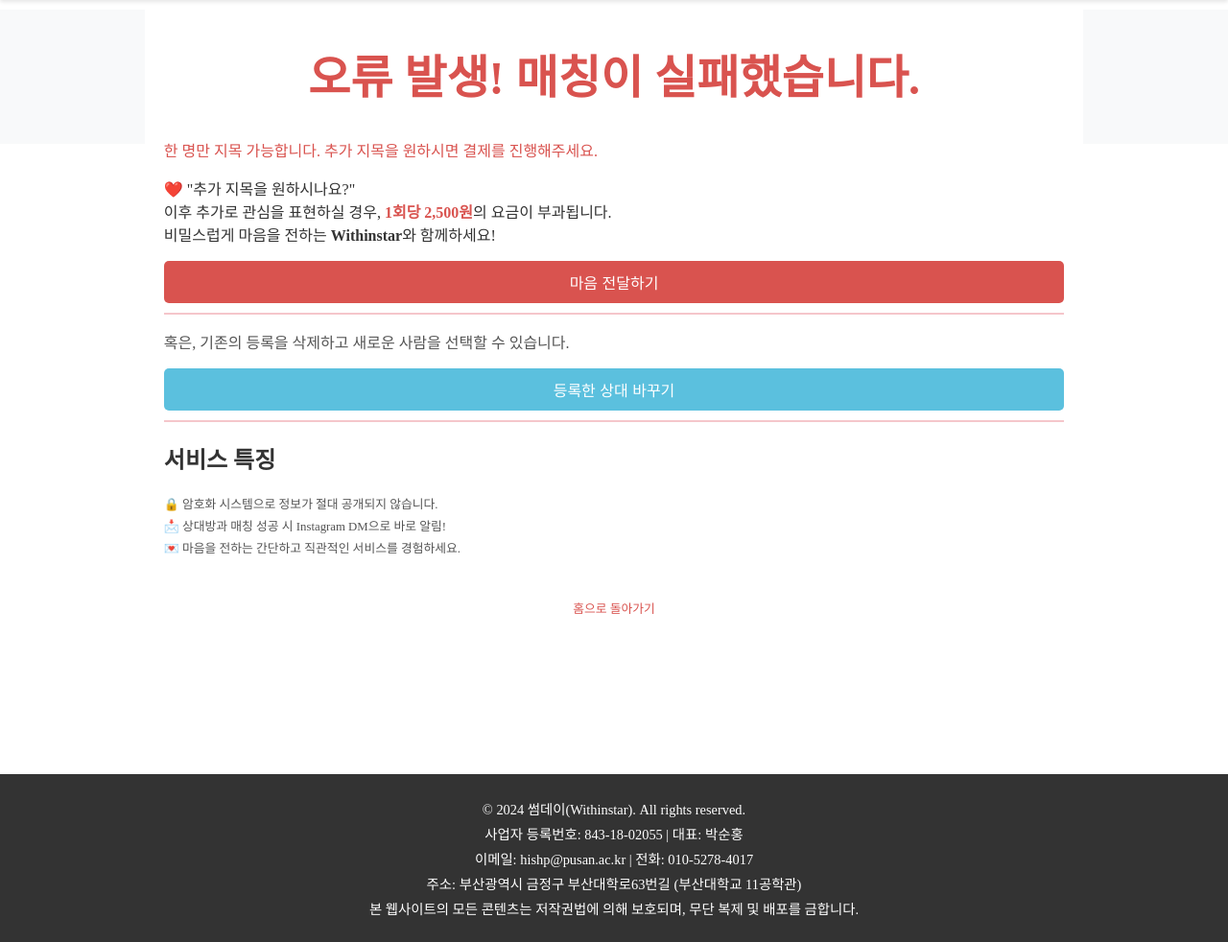
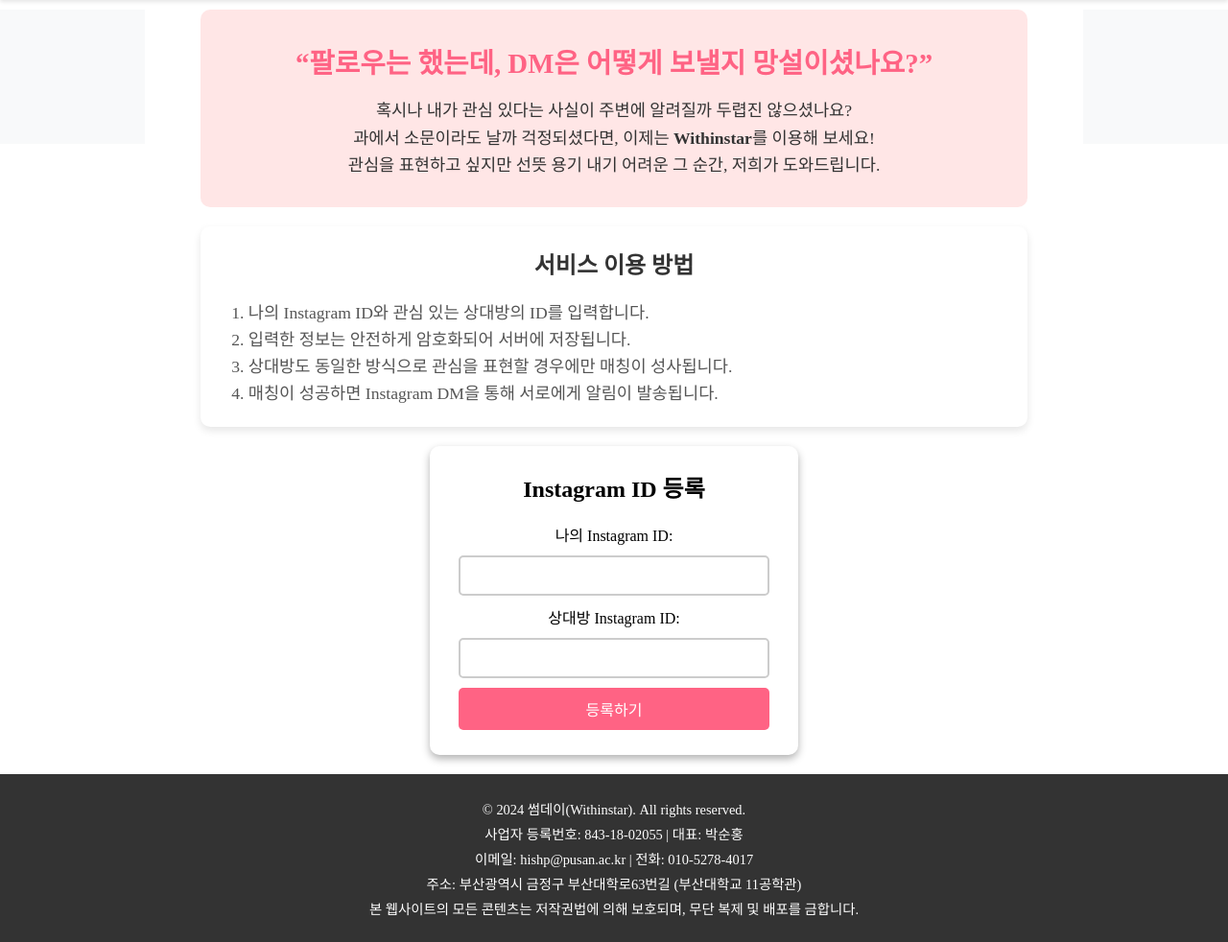
Before and after one commit to hi-shp/Within, a Flask app: page / in a window 1280 px wide. Shown: the part 56-1038 px from the top of the page at 96% size. Run offline with Flask 3, Linux system fonts and the light colour scheme; some libraries are stand-ins or nearby versions.

Commit message:
Your commit message

```diff
--- a/templates/index.html
+++ b/templates/index.html
@@ -2,9 +2,13 @@
 <html lang="ko">
 <head>
     <meta charset="UTF-8">
+    <meta http-equiv="X-UA-Compatible" content="IE=edge">
     <meta name="viewport" content="width=device-width, initial-scale=1.0">
-    <title>오류 발생</title>
+    <title>Withinstar</title>
     <link rel="stylesheet" href="{{ url_for('static', filename='css/style.css') }}">
+    <link rel="icon" href="{{ url_for('static', filename='images/logo1.png') }}" type="image/png">
+    <script async src="https://pagead2.googlesyndication.com/pagead/js/adsbygoogle.js?client=ca-pub-4209969470096098"
+     crossorigin="anonymous"></script>
     <link rel="stylesheet" href="/static/css/style.css?v=2">
 </head>
 <body>
@@ -16,6 +20,7 @@
         </div>
     </header>
 
+    <!-- 전체 레이아웃 -->
     <div class="page-container">
         <!-- 좌측 광고 -->
         <div class="ad-section ad-left">
@@ -28,7 +33,7 @@
                     data-ad-slot="1234567890"
                     data-ad-format="auto"
                     data-full-width-responsive="true"></ins>
-                <script>+
+                <script>
                     (adsbygoogle = window.adsbygoogle || []).push({});
                 </script>
             </div>
@@ -36,35 +41,37 @@
 
         <!-- 메인 콘텐츠 -->
         <div class="main-content">
-            <div class="error-container">
-                <div class="error-box">
-                    <h1 class="error-title" style="color: #d9534f;">오류 발생! 매칭이 실패했습니다.</h1>
-                    <p class="error-message" style="color: #d9534f;">한 명만 지목 가능합니다. 추가 지목을 원하시면 결제를 진행해주세요.</p>
-                    <p class="error-info" style="color: #333;">
-                        ❤️ "추가 지목을 원하시나요?"<br>
-                        이후 추가로 관심을 표현하실 경우, <strong style="color: #d9534f;">1회당 2,500원</strong>의 요금이 부과됩니다.<br>
-                        비밀스럽게 마음을 전하는 <strong>Withinstar</strong>와 함께하세요!
+            <!-- 후킹 멘트 -->
+            <div class="hook-section">
+                <h1>“팔로우는 했는데, DM은 어떻게 보낼지 망설이셨나요?”</h1>
+                <p>
+                    혹시나 내가 관심 있다는 사실이 주변에 알려질까 두렵진 않으셨나요?<br>
+                    과에서 소문이라도 날까 걱정되셨다면, 이제는 <strong>Withinstar</strong>를 이용해 보세요!<br>
+                    관심을 표현하고 싶지만 선뜻 용기 내기 어려운 그 순간, 저희가 도와드립니다.
                 </p>
-                    <button class="error-button" id="openPopup" style="background-color: #d9534f;">마음 전달하기</button>
-                    <hr class="divider" style="border: 1px solid #f5c6cb; margin: 10px 0;">
-                    <p style="color: #555; ">
-                        혹은, 기존의 등록을 삭제하고 새로운 사람을 선택할 수 있습니다.
-                    </p>
-                    <input type="hidden" id="encryptedID" value="{{ encrypted_id }}">
-                    <button id="changeTargetButton" style="background-color: #5bc0de;">등록한 상대 바꾸기</button>
-                    <hr class="divider" style="border: 1px solid #f5c6cb; margin: 10px 0;">
-                    <h2 class="features-title" style="color: #333;">서비스 특징</h2>
-                    <ul class="features-list" style="list-style: none; padding: 0; color: #555; font-size: 0.8rem; line-height: 1.8; margin-bottom: 20px;">
-                        <li>🔒 암호화 시스템으로 정보가 절대 공개되지 않습니다.</li>
-                        <li>📩 상대방과 매칭 성공 시 Instagram DM으로 바로 알림!</li>
-                        <li>💌 마음을 전하는 간단하고 직관적인 서비스를 경험하세요.</li>
-                    </ul>
-                    <div style="text-align: center;">
-                        <a href="/" class="home-link" style="color: #d9534f; text-decoration: none; font-size: 0.8rem; padding-top: 20px; display: inline-block;">
-                            홈으로 돌아가기
-                        </a>
             </div>
+            <!-- 서비스 과정 및 입력 폼 -->
+            <div class="intro-section">
+                <h2>서비스 이용 방법</h2>
+                <ol>
+                    <li>나의 Instagram ID와 관심 있는 상대방의 ID를 입력합니다.</li>
+                    <li>입력한 정보는 안전하게 암호화되어 서버에 저장됩니다.</li>
+                    <li>상대방도 동일한 방식으로 관심을 표현할 경우에만 매칭이 성사됩니다.</li>
+                    <li>매칭이 성공하면 Instagram DM을 통해 서로에게 알림이 발송됩니다.</li>
+                </ol>
             </div>
+            <div class="container">
+                <h2>Instagram ID 등록</h2>
+                <form id="instagramForm">
+                    <label for="userInstagramID">나의 Instagram ID:</label>
+                    <input type="text" id="userInstagramID" name="userInstagramID" required>
+
+                    <label for="targetInstagramID">상대방 Instagram ID:</label>
+                    <input type="text" id="targetInstagramID" name="targetInstagramID" required>
+
+                    <button type="submit">등록하기</button>
+                </form>
+                <p id="message"></p>
             </div>
         </div>
 
@@ -85,21 +92,6 @@
             </div>
         </div>
     </div>
-
-    <!-- 팝업 레이아웃 -->
-    <div id="popup" class="popup" style="display: none;">
-        <div class="popup-content">
-            <h2>기능 준비 중</h2>
-            <p>
-                "마음 전달하기" 기능은 현재 구현 중입니다.<br>
-                하지만 무료 매칭은 정상적으로 작동합니다.<br>
-                조금만 기다려 주세요! 더 나은 서비스를 제공하겠습니다. 😊
-            </p>
-            <button id="closePopup" class="popup-button">닫기</button>
-        </div>
-    </div>
-
-    <!-- 푸터 -->
     <footer class="footer">
         <div class="footer-content">
             <p>© 2024 썸데이(Withinstar). All rights reserved.</p>
@@ -109,56 +101,35 @@
             <p>본 웹사이트의 모든 콘텐츠는 저작권법에 의해 보호되며, 무단 복제 및 배포를 금합니다.</p>
         </div>
     </footer>
+    <script>
+        document.getElementById('instagramForm').addEventListener('submit', async function (event) {
+        event.preventDefault();
 
-    <script>
-        document.addEventListener("DOMContentLoaded", function () {
-            const openPopupButton = document.getElementById("openPopup");
-            const popup = document.getElementById("popup");
-            const closePopupButton = document.getElementById("closePopup");
-            const changeTargetButton = document.getElementById("changeTargetButton");
-
-            // 팝업 열기
-            if (openPopupButton) {
-                openPopupButton.addEventListener("click", function () {
-                    popup.style.display = "flex"; // 팝업 표시
-                });
-            }
-
-            // 팝업 닫기
-            if (closePopupButton) {
-                closePopupButton.addEventListener("click", function () {
-                    popup.style.display = "none"; // 팝업 숨김
-                });
-            }
-
-            // 기존 대상 변경 요청
-            if (changeTargetButton) {
-                changeTargetButton.addEventListener("click", async function () {
-                    const encryptedID = document.getElementById("encryptedID").value;
+        const userInstagramID = document.getElementById('userInstagramID').value;
+        const targetInstagramID = document.getElementById('targetInstagramID').value;
 
         try {
-                        const response = await fetch('/delete_target', {
+            const response = await fetch('/save_instagram_id', {
                 method: 'POST',
                 headers: {
-                                'Content-Type': 'application/json',
+                    'Content-Type': 'application/json'
                 },
-                            body: JSON.stringify({ encryptedID }),
+                body: JSON.stringify({
+                    userInstagramID: userInstagramID,
+                    targetInstagramID: targetInstagramID
+                })
             });
 
             const result = await response.json();
 
-                        if (result.message) {
-                            alert(result.message);
-                            window.location.href = '/';
-                        } else {
-                            alert(result.error);
+            if (result.redirect) {
+                window.location.href = result.redirect;
             }
         } catch (error) {
-                        alert('삭제 요청 중 오류가 발생했습니다. 다시 시도해주세요.');
-                    }
-                });
+            alert('오류가 발생했습니다. 다시 시도해주세요.');
         }
     });
     </script>
 </body>
+
 </html>
```
Also changed, not shown: app.py (line endings or trailing spaces), templates/error.html (line endings or trailing spaces), templates/success.html (line endings or trailing spaces). Lines whose indentation alone changed are shown as unchanged.
